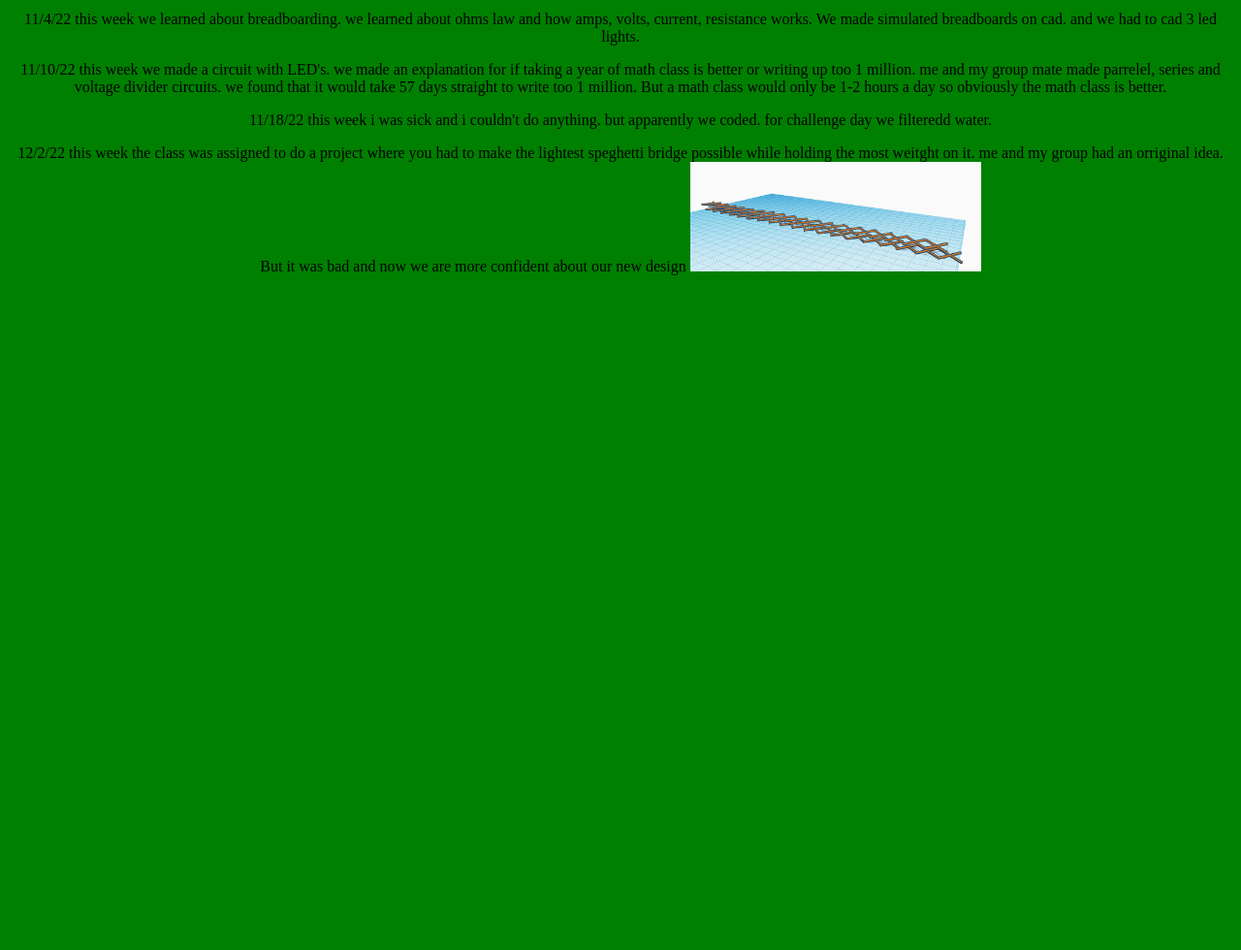
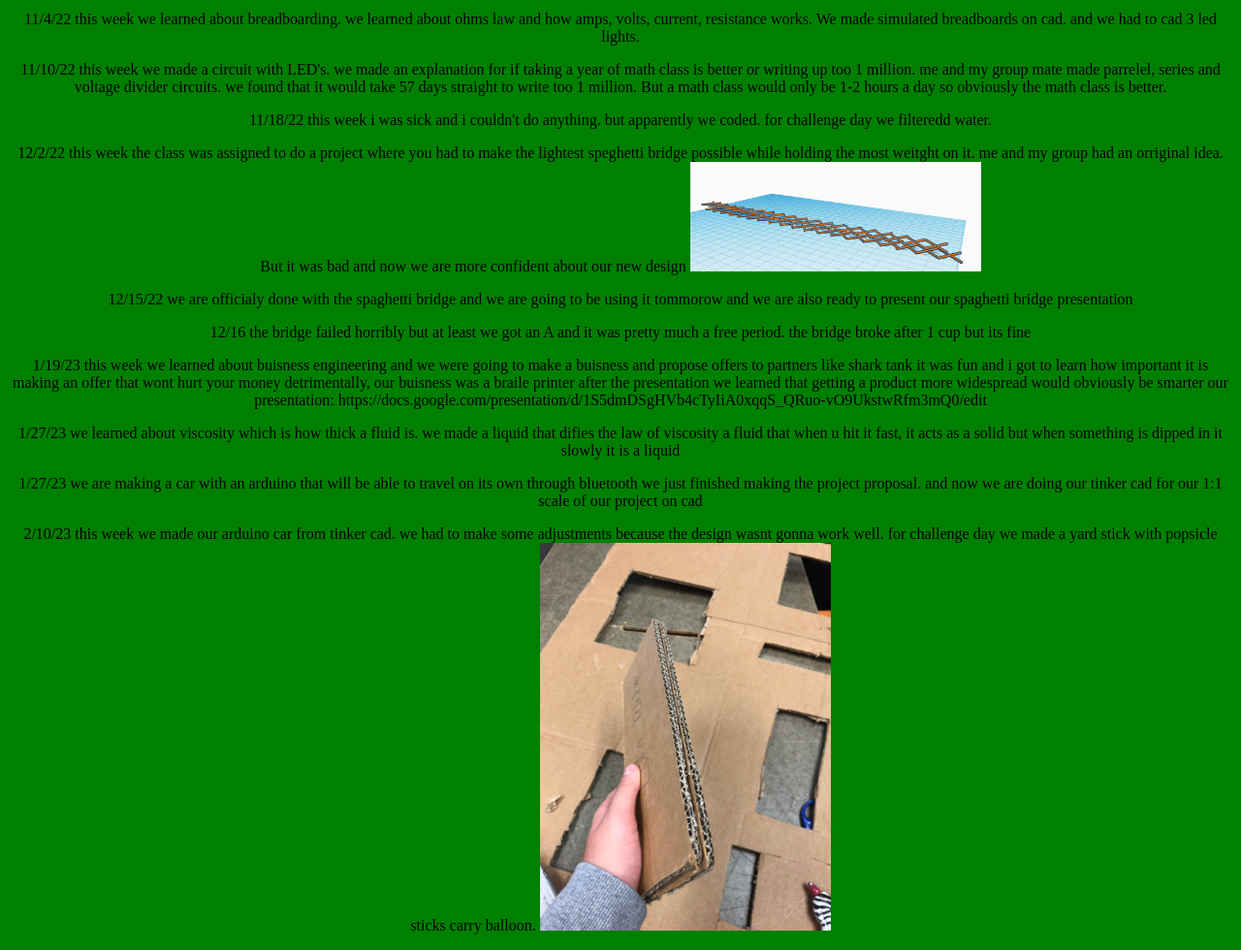
Before and after one commit to Abdulikz/Engineering-website, a plain HTML site: page index.html in a window 1280 px wide. Shown: the part 1059-2039 px from the top of the page at 97% size. Before the commit the page ends 1359 px from the top, so only its background shows below. Drawn offline with Linux system fonts and the light colour scheme.

Commit message:
2/10/23 update

```diff
--- a/index.html
+++ b/index.html
@@ -93,6 +93,60 @@ But it was bad and now we are more confident about our new design
 
 <img src="spaghettibridgeCAD.png" width = "300px">
 </p>
+
+<p> 12/15/22 we are officialy done with the spaghetti bridge and
+we are going to be using it tommorow and we are also ready to present
+our spaghetti bridge presentation </p>
+
+
+<p>
+
+12/16 the bridge failed horribly but at least we got an A and it was
+pretty much a free period. the bridge broke after 1 cup but its fine
+
+
+
+</p>
+
+<p>
+
+1/19/23 this week we learned about buisness engineering and we were
+going to make a buisness and propose offers to partners like shark tank
+it was fun and i got to learn how important it is making an offer
+that wont hurt your money detrimentally, our buisness was a braile printer
+after the presentation we learned that getting a product more widespread would obviously be smarter
+our presentation: https://docs.google.com/presentation/d/1S5dmDSgHVb4cTyIiA0xqqS_QRuo-vO9UkstwRfm3mQ0/edit
+
+</p>
+
+<p>
+
+1/27/23 we learned about viscosity which is how thick a fluid is.
+we made a liquid that difies the law of viscosity a fluid that when u hit it fast,
+it acts as a solid but when something is dipped in it slowly it is a liquid
+
+
+</p>
+
+<p>
+
+1/27/23 we are making a car with an arduino that will be able to travel on its own through bluetooth
+we just finished making the project proposal.
+and now we are doing our tinker cad for our 1:1 scale of our project on cad
+
+
+
+
+</p>
+<p>
+2/10/23 this week we made our arduino car from tinker cad.
+we had to make some adjustments because the design wasnt gonna work well.
+for challenge day we made a yard stick with popsicle sticks carry balloon.
+<img src="ArduinoCar.jpg" width = "300px">
+
+
+
+</p>
 <center>
 </body>
 
```
Also changed, not shown: ArduinoCar.jpg (added).
